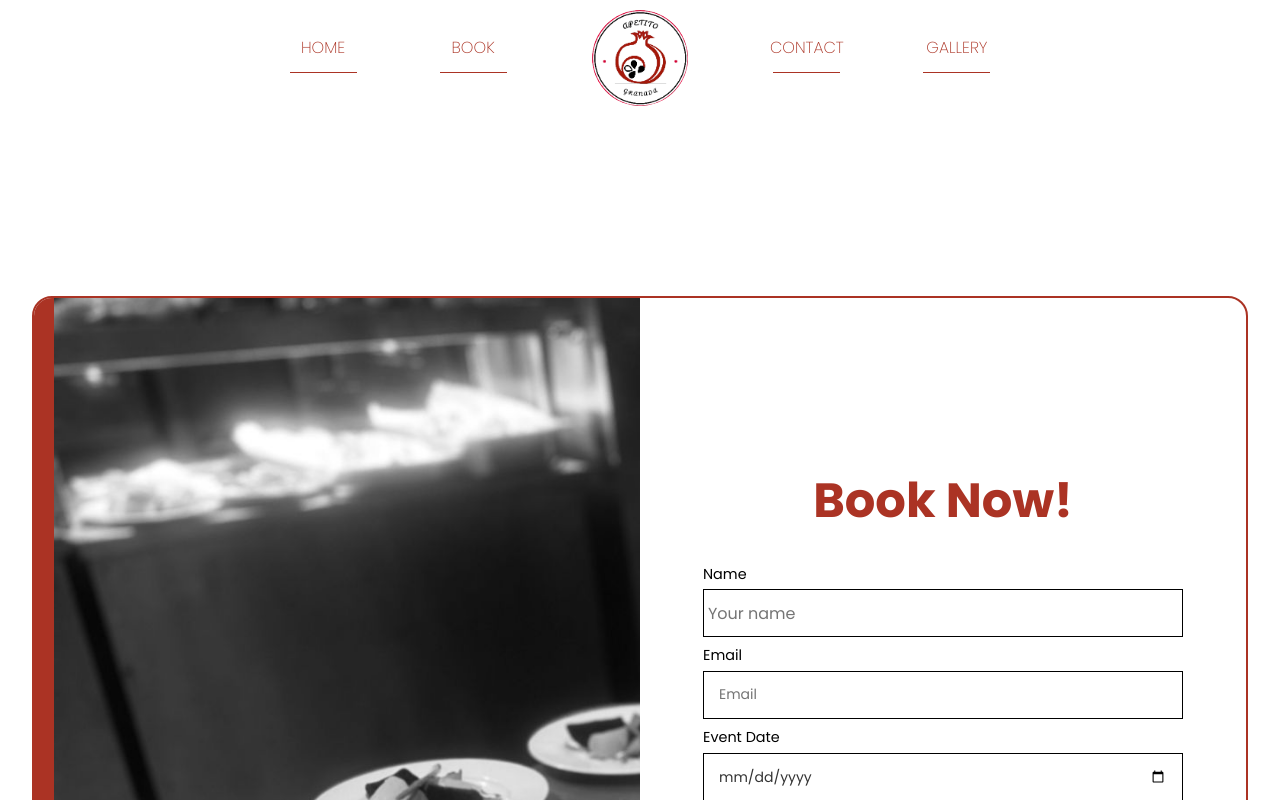
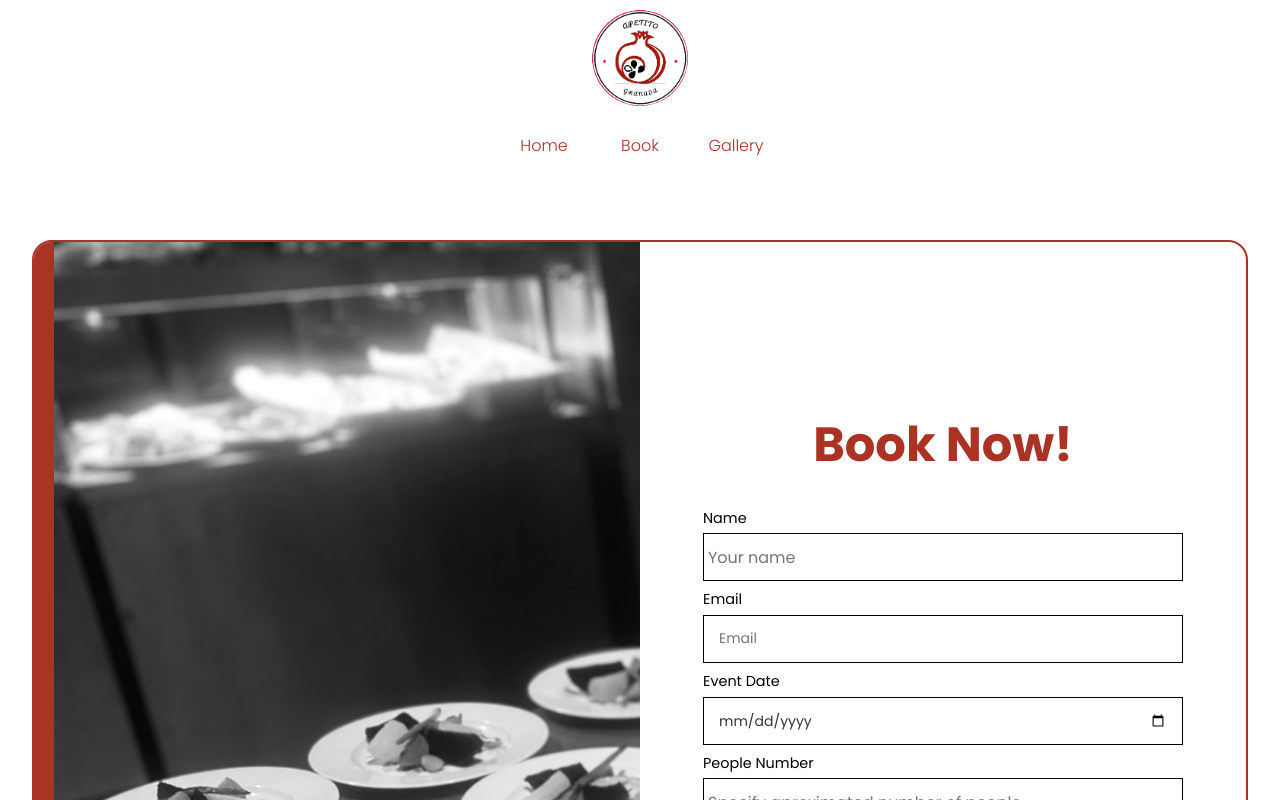
Before and after one commit to LeanM/apetito-granada-web, a React (Create React App) app: page /contact in a window 1280 px wide. Shown: the top 800 px of the page. Built offline with nearby package versions, Linux system fonts and the light colour scheme.

Commit message:
same nav in all screens

```diff
--- a/src/components/contact-components/Contact.js
+++ b/src/components/contact-components/Contact.js
@@ -193,7 +193,7 @@ const useStyles = createUseStyles({
     fontFamily: "Poppins",
     justifyContent: "center",
     alignItems: "center",
-    marginTop: "3rem",
+    marginTop: "5rem",
   },
   subContainer: {
     width: "95%",
--- a/src/components/gallery-components/Gallery.js
+++ b/src/components/gallery-components/Gallery.js
@@ -3,7 +3,7 @@ import { colors } from "../../assets/colors";
 import { useEffect, useState } from "react";
 import { useNavigate } from "react-router-dom";
 import GalleryItem from "./GalleryItem";
-import NavMinimal from "../pagewrappers/NavMinimal";
+import AlterNav from "../pagewrappers/AlterNav";
 import Footer from "../pagewrappers/Footer";
 import { Placeholder } from "rsuite";
 import { motion, AnimatePresence } from "framer-motion";
@@ -84,16 +84,9 @@ export default function Gallery() {
 
   return (
     <>
-      <NavMinimal />
+      <AlterNav />
       <div className={classes.container}>
-        <div className={classes.backContainer}>
-          <button
-            className={classes.backButton}
-            onClick={() => navigate(from, { replace: true })}
-          >
-            Go Back
-          </button>
-        </div>
+        <div className={classes.backContainer}></div>
         <div className={classes.galleryContainer}>
           <motion.div className={classes.galleryColumn}>
             {firstColumn.map((photo) => {
--- a/src/components/home-components/categoryCards/styles.js
+++ b/src/components/home-components/categoryCards/styles.js
@@ -64,7 +64,7 @@ const useStyles = createUseStyles({
     //border:`solid 2px ${colors.navSemiTransparent}`,
 
     "&:hover": {
-      transform: "scale(1.01)",
+      transform: "scale(1.01g)",
       border: "none",
       //border:`solid 1px ${colors.blackLight}`,
       boxShadow: `0 0 15px ${colors.blackLight}`,
--- a/src/components/home-components/landing/HomeTopAlter.js
+++ b/src/components/home-components/landing/HomeTopAlter.js
@@ -170,13 +170,15 @@ const useStyles = createUseStyles({
   },
   bookButton: {
     marginTop: "1rem",
-    backgroundColor: colors.textNav,
-    color: colors.nav,
+
+    backgroundColor: colors.nav,
+    color: colors.textNav,
+    border: `solid 1px ${colors.textNav}`,
 
     fontWeight: "300",
     "&:hover": {
-      backgroundColor: colors.nav,
-      color: colors.textNav,
+      backgroundColor: colors.textNav,
+      color: colors.nav,
     },
   },
 });
--- a/src/components/pagewrappers/AlterNav.js
+++ b/src/components/pagewrappers/AlterNav.js
@@ -13,14 +13,76 @@ export default function AlterNav(props) {
   const [navStyle, setNavStyle] = useState({});
   const [navButtonStyle, setNavButtonStyle] = useState({});
   const [logoStyle, setLogoStyle] = useState({});
-  const [underlineStyle, setUnderlineStyle] = useState({});
 
   const [loginRegisterAccess, setLoginRegisterAccess] = useState([]);
 
   const classes = useStyles();
+  /*
+  useEffect(() => {
+    setNavStyle(styleNavBarTransparent);
+    setNavButtonStyle(styleButtonsTransparent);
+    setLogoStyle(styleLogoTransparent);
+
+    // Agregar un event listener para manejar cambios en el tamaño de la ventana
+    window.addEventListener("resize", listenToScroll);
+    window.addEventListener("scroll", listenToScroll);
+    return () => {
+      window.removeEventListener("scroll", listenToScroll);
+      window.removeEventListener("resize", listenToScroll);
+    };
+  }, []);
+  */
+  const listenToScroll = () => {
+    if (window.innerWidth > 800) {
+      if (window.pageYOffset <= 50) {
+        setNavStyle(styleNavBarTransparent);
+        setNavButtonStyle(styleButtonsTransparent);
+        setLogoStyle(styleLogoTransparent);
+      } else {
+        setNavStyle(styleNavBarSolid);
+        setNavButtonStyle(styleButtonsSolid);
+        setLogoStyle(styleLogoSolid);
+      }
+    } else {
+      setNavStyle(styleNavBarTransparent);
+      setNavButtonStyle(styleButtonsTransparent);
+      setLogoStyle(styleLogoTransparent);
+    }
+  };
 
   const handleMouseOver = () => {
     //setNavStyle(styleNavBarSolid);
+  };
+
+  const styleNavBarTransparent = {
+    backgroundColor: colors.transparent,
+    height: "6rem",
+  };
+
+  const styleNavBarSolid = {
+    backgroundColor: colors.navSemiTransparent,
+    color: "black",
+    borderBottom: `solid 2px ${colors.nav}`,
+  };
+
+  const styleButtonsTransparent = {
+    color: "white",
+    textShadow: "0 0 5px black",
+  };
+
+  const styleButtonsSolid = {
+    color: "white",
+    textShadow: "0 0 5px black",
+  };
+
+  const styleLogoTransparent = {
+    width: "100%",
+    height: "100%",
+  };
+
+  const styleLogoSolid = {
+    width: "90%",
+    height: "90%",
   };
 
   return (
@@ -30,21 +92,7 @@ export default function AlterNav(props) {
       onMouseOver={handleMouseOver}
     >
       <nav className={classes.navBar}>
-        <div className={classes.navBarList}>
-          <div
-            className={classes.navBarListItem}
-            style={navButtonStyle}
-            onClick={() => {
-              navigate("/");
-            }}
-          >
-            <p className={classes.navBarListItemText}>HOME</p>
-            <div className={classes.navBarListItemTextUnderline}></div>
-          </div>
-          <div className={classes.navBarListItem} style={navButtonStyle}>
-            <p className={classes.navBarListItemText}>BOOK</p>
-            <div className={classes.navBarListItemTextUnderline}></div>
-          </div>
+        <div className={classes.navBarFirstRow}>
           <div className={classes.enterpriseListItem}>
             <div className={classes.enterpriseContainer}>
               <img
@@ -55,19 +103,31 @@ export default function AlterNav(props) {
               ></img>
             </div>
           </div>
+          <SideNav />
+        </div>
+        <div className={classes.navBarLowList}>
           <div
             className={classes.navBarListItem}
             style={navButtonStyle}
             onClick={() => {
+              navigate("/");
+            }}
+          >
+            <div className={classes.navBarListItemTextContainer}>
+              <p className={classes.navBarListItemText}>Home</p>
+            </div>
+          </div>
+          <div
+            className={classes.navBarListItem}
+            onClick={() => {
               navigate("/contact");
             }}
+            style={navButtonStyle}
           >
-            <p className={classes.navBarListItemText}>CONTACT</p>
-            <div className={classes.navBarListItemTextUnderline}></div>
+            <div className={classes.navBarListItemTextContainer}>
+              <p className={classes.navBarListItemText}>Book</p>
+            </div>
           </div>
-
-          <SideNav />
-
           <div
             style={navButtonStyle}
             className={classes.navBarListItem}
@@ -75,8 +135,9 @@ export default function AlterNav(props) {
               navigate("/gallery");
             }}
           >
-            <p className={classes.navBarListItemText}>GALLERY</p>
-            <div className={classes.navBarListItemTextUnderline}></div>
+            <div className={classes.navBarListItemTextContainer}>
+              <p className={classes.navBarListItemText}>Gallery</p>
+            </div>
           </div>
         </div>
       </nav>
@@ -102,100 +163,84 @@ const useStyles = createUseStyles({
   },
   section: {
     width: "100%",
-    height: "5rem",
+    height: "12rem",
     display: "flex",
-    position: "relative",
+    position: "absolute",
     justifyContent: "center",
-    backgroundColor: colors.transparent,
-    //borderBottom: `solid 2px ${colors.nav}`,
     alignItems: "center",
-    zIndex: "100",
     marginTop: "0.5rem",
+    zIndex: "1000",
     top: "0",
     transition: "background 0.5s, height 0.5s, border 0.5s",
+
+    "@media screen and (max-width: 800px)": {
+      //position: "absolute",
+    },
   },
   navBar: {
-    width: "60%",
-    height: "80%",
+    width: "100%",
+    height: "90%",
     display: "flex",
-    marginTop: "auto",
-    marginBottom: "auto",
-    justifyContent: "space-evenly",
+    flexDirection: "column",
+    justifyContent: "center",
     alignItems: "center",
-    gap: "5rem",
-    zIndex: "100",
 
     "@media screen and (max-width: 800px)": {
       width: "90%",
     },
   },
-  navBarList: {
+  navBarLowList: {
     width: "100%",
-    height: "90%",
+    height: "50%",
     display: "flex",
+    justifyContent: "center",
+    alignItems: "center",
+    gap: "1rem",
+  },
+  navBarFirstRow: {
+    width: "100%",
+    height: "50%",
+    display: "flex",
+    justifyContent: "center",
+    alignItems: "center",
+  },
+  navBarListItem: {
+    width: "5rem",
+    height: "70%",
+    display: "flex",
+    fontSize: "1rem",
+    fontFamily: "Poppins",
+    fontWeight: "300",
     marginTop: "auto",
     marginBottom: "auto",
     justifyContent: "center",
-    alignItems: "center",
-    gap: "1rem",
-
-    "@media screen and (max-width: 800px)": {
-      justifyContent: "center",
-    },
-  },
-  navBarListItem: {
-    width: "20rem",
-    height: "70%",
-    display: "flex",
-    position: "relative",
-    fontSize: "1rem",
-    fontWeight: "200",
-    marginTop: "auto",
-    fontFamily: "Poppins",
-    marginBottom: "auto",
-    justifyContent: "center",
-    borderRadius: "20px 20px 0 0",
     color: colors.nav,
     alignItems: "center",
     textAlign: "center",
     cursor: "pointer",
     backgroundColor: colors.transparent,
 
-    "@media screen and (max-width: 950px)": {
-      width: "12rem",
-    },
-
     "@media screen and (max-width: 800px)": {
       display: "none",
     },
   },
-  navBarListItemTextUnderline: {
-    position: "absolute",
-    bottom: "-5px",
-    width: "50%",
-    height: "1px",
-    backgroundColor: colors.nav,
-  },
   navBarListItemTextContainer: {
-    height: "110%",
-    width: "100%",
+    height: "90%",
     display: "flex",
     justifyContent: "center",
     alignItems: "center",
-    borderRadius: "20px 20px 0px 0px",
-    borderBottom: `1px solid ${colors.nav}`,
+    borderBottom: `1px solid ${colors.transparent}`,
     transition: "border 0.2s ease-in-out",
 
     "&:hover": {
-      backgroundColor: colors.navSecondary,
+      borderColor: colors.nav,
     },
   },
   navBarListItemText: {
     textAlign: "center",
-    transition: "color 0.3s",
   },
   enterpriseListItem: {
-    width: "25rem",
+    maxWidth: "25rem",
     height: "90%",
     display: "flex",
     fontSize: "1rem",
@@ -207,6 +252,7 @@ const useStyles = createUseStyles({
     textAlign: "center",
     cursor: "pointer",
     backgroundColor: colors.transparent,
+    borderBottom: `1px solid ${colors.transparent}`,
 
     "@media screen and (max-width: 800px)": {
       width: "10rem",
@@ -227,8 +273,8 @@ const useStyles = createUseStyles({
     },
 
     "@media screen and (max-width: 500px)": {
-      width: "6rem",
-      height: "6rem",
+      width: "5.5rem",
+      height: "5.5rem",
     },
   },
   logo: {
```
